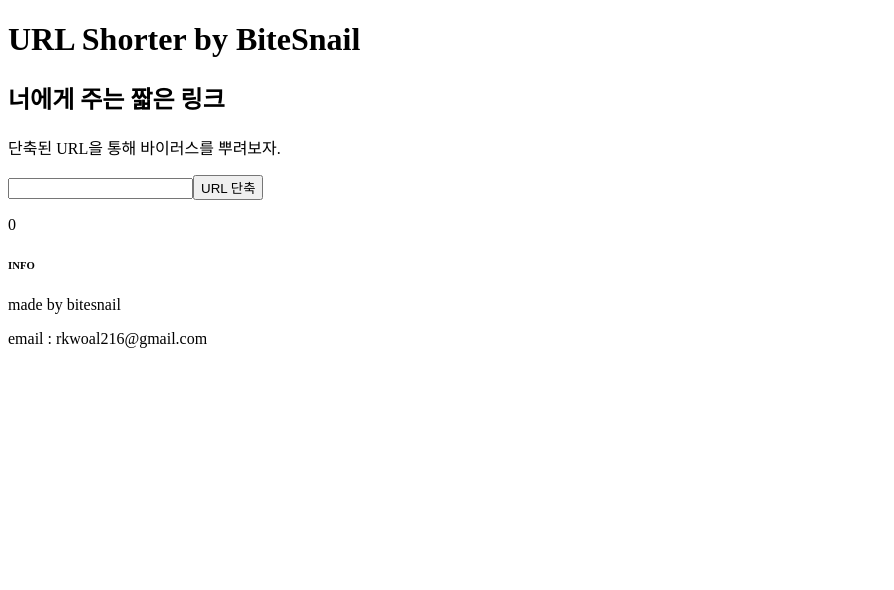
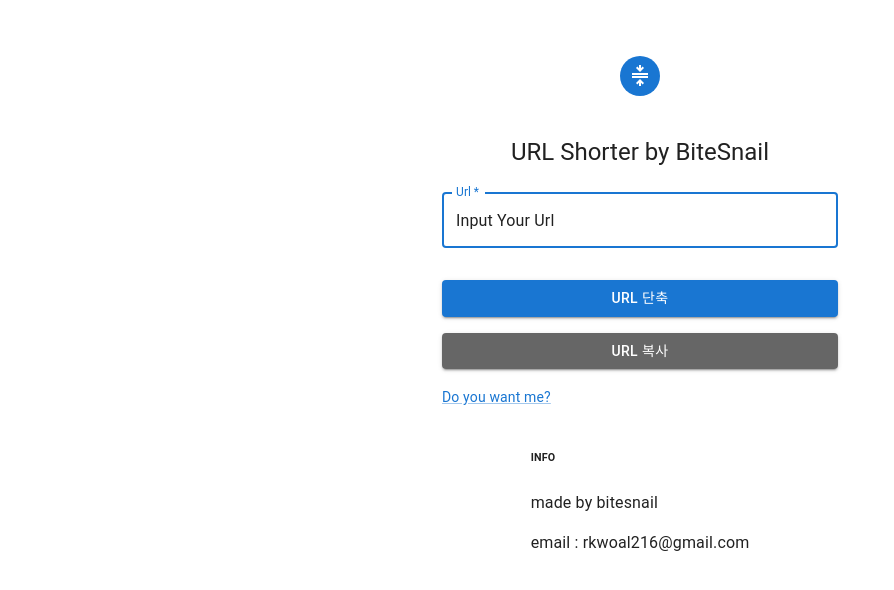
Before and after one commit to BiteSnail/URLshortener, a React (Create React App) app in the folder fronted/: page / in a window 1280 px wide. Shown: the top 590 px of the page, without its empty margins (0-894 px from the left). Built offline with nearby package versions, Linux system fonts and the light colour scheme.

Commit message:
Mod Mainpage

```diff
--- a/fronted/package.json
+++ b/fronted/package.json
@@ -3,6 +3,10 @@
   "version": "0.1.0",
   "private": true,
   "dependencies": {
+    "@emotion/react": "^11.10.5",
+    "@emotion/styled": "^11.10.5",
+    "@mui/icons-material": "^5.11.0",
+    "@mui/material": "^5.11.1",
     "@testing-library/jest-dom": "^5.16.5",
     "@testing-library/react": "^13.4.0",
     "@testing-library/user-event": "^13.5.0",
--- a/fronted/src/MainPage.jsx
+++ b/fronted/src/MainPage.jsx
@@ -1,61 +1,181 @@
-import {useState} from "react"
-import axios from "axios"
+import { useState } from "react";
+import * as React from "react";
+import axios from "axios";
+import Avatar from "@mui/material/Avatar";
+import CssBaseline from "@mui/material/CssBaseline";
+import TextField from "@mui/material/TextField";
+import Link from "@mui/material/Link";
+import Grid from "@mui/material/Grid";
+import Box from "@mui/material/Box";
+import CompressOutlinedIcon from "@mui/icons-material/CompressOutlined";
+import Typography from "@mui/material/Typography";
+import Container from "@mui/material/Container";
+import { createTheme, ThemeProvider } from "@mui/material/styles";
+import Button from "@mui/material/Button";
+import Backdrop from "@mui/material/Backdrop";
+import CircularProgress from "@mui/material/CircularProgress";
+
+const theme = createTheme();
+
+export const Profile = () => {
+  return (
+    <Box
+      sx={{
+        marginTop: 2,
+        display: "flex",
+        flexDirection: "column",
+        alignItems: "center",
+      }}
+    >
+      <div>
+        <h6>INFO</h6>
+        <p>made by bitesnail</p>
+        <p>email : rkwoal216@gmail.com</p>
+      </div>
+    </Box>
+  );
+};
 
 export const MainPage = () => {
-    const [realURL, setRealURL] = useState(0);
-    const [shortened, setShortened] = useState(0);
-    const isRightURL = (urlData) => {
-        //TODO : require auth for to urlData
-        return true;
+  const [URL, setURL] = useState("Input Your Url");
+
+  const isRightURL = (urlData) => {
+    //TODO : require auth for to urlData
+    return true;
+  };
+
+  const inputHandler = (e) => {
+    if (e.key === "Enter") {
+      e.preventDefault();
+      onClickButton();
     }
+  };
 
-    const onClickButton = () => {
-        console.log(realURL);
-        if (!isRightURL(realURL)){
-            return;
-        }
-        else{
-            axios
-                .post("http://localhost:8000/exchange",{
-                    origin_url: realURL
-                })
-                .then(function (response) {
-                    console.log(response.data.shorten_url, "shorten url")
-                    setShortened(response.data.shorten_url);
-                })
-                .catch(function (error){
-                    console.log(error, "error")
-                })
-        }
+  const onClickButton = () => {
+    axios.interceptors.request.use(
+      function (config) {
+        handleToggle();
+        return config;
+      },
+      function (error) {
+        return Promise.reject(error);
+      }
+    );
 
+    axios.interceptors.response.use(
+      function (response) {
+        handleClose();
+        return response;
+      },
+      function (error) {
+        return Promise.reject(error);
+      }
+    );
+    // if the interceptors is out from function,
+    // the delay is longer for each request. why?
+
+    console.log(URL);
+    if (!isRightURL(URL)) {
+      return;
+    } else {
+      axios
+        .post("http://localhost:8000/exchange/", {
+          origin_url: URL,
+        })
+        .then(function (response) {
+          console.log(response.data.shorten_url, "shorten url");
+          setURL(response.data.shorten_url);
+        })
+        .catch(function (error) {
+          console.log(error, "error");
+        });
     }
+  };
 
-    return (
-        <div>
-            <header>
-                <h1>URL Shorter by BiteSnail</h1>
-            </header>
-            <nav>
+  const [open, setOpen] = React.useState(false);
+  const handleClose = () => {
+    setOpen(false);
+  };
+  const handleToggle = () => {
+    setOpen(!open);
+  };
 
-            </nav>
-            <article>
-                <div>
-                    <h2> 너에게 주는 짧은 링크</h2>
-                    <p> 단축된 URL을 통해 바이러스를 뿌려보자.</p>
-                </div>
-                <div>
-                    <input type="text" onChange={(e)=>setRealURL(e.target.value)}></input>
-                    <button onClick={onClickButton}>URL 단축</button>
-                    <p>{shortened}</p>
-                </div>
-            </article>
-            <footer>
-                <div>
-                    <h6>INFO</h6>
-                    <p>made by bitesnail</p>
-                    <p>email : rkwoal216@gmail.com</p>
-                </div>
-            </footer>
-        </div>
-    );
-}
+  const handleCopyClipBoard = async () => {
+    try {
+      await navigator.clipboard.writeText(URL);
+      alert("클립보드에 링크가 복사되었습니다.");
+    } catch (e) {
+      alert("복사에 실패하였습니다");
+    }
+  };
+
+  return (
+    <Container maxWidth="sm">
+      <ThemeProvider theme={theme}>
+        <Container component="main" maxWidth="xs">
+          <CssBaseline />
+          <Box
+            sx={{
+              marginTop: 2,
+              display: "flex",
+              flexDirection: "column",
+              alignItems: "center",
+            }}
+          >
+            <Avatar sx={{ m: 5, bgcolor: "primary.main" }}>
+              <CompressOutlinedIcon />
+            </Avatar>
+            <Typography component="h1" variant="h5">
+              URL Shorter by BiteSnail
+            </Typography>
+            <Box component="form" onSubmit={() => 0} noValidate sx={{ mt: 1 }}>
+              <TextField
+                margin="normal"
+                required
+                fullWidth
+                id="url"
+                label="Url"
+                name="url"
+                value={URL}
+                variant="outlined"
+                onChange={(e) => setURL(e.target.value)}
+                autoComplete="email"
+                autoFocus
+                onKeyPress={(e) => {
+                  inputHandler(e);
+                }}
+              />
+              <Button fullWidth variant="contained" onClick={onClickButton} sx={{ mt: 3, mb: 1 }}>
+                URL 단축
+              </Button>
+              <Button
+                fullWidth
+                variant="contained"
+                onClick={handleCopyClipBoard}
+                sx={{ bgcolor: "text.secondary", mt: 1, mb: 2 }}
+              >
+                URL 복사
+              </Button>
+              <Backdrop
+                sx={{ color: "#fff", zIndex: (theme) => theme.zIndex.drawer + 1 }}
+                open={open}
+                onClick={handleClose}
+              >
+                <CircularProgress color="inherit" />
+              </Backdrop>
+              <Grid container>
+                <Grid item xs>
+                  <Link href="#" variant="body2">
+                    Do you want me?
+                  </Link>
+                </Grid>
+              </Grid>
+            </Box>
+          </Box>
+        </Container>
+      </ThemeProvider>
+      <nav></nav>
+      <Profile> </Profile>
+    </Container>
+  );
+};
```
Also changed, not shown: 1 other file (tests, documents, lock files or other folders).
